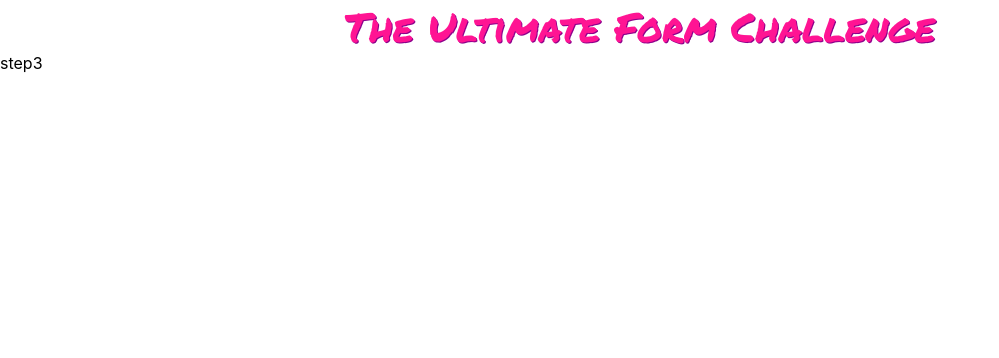
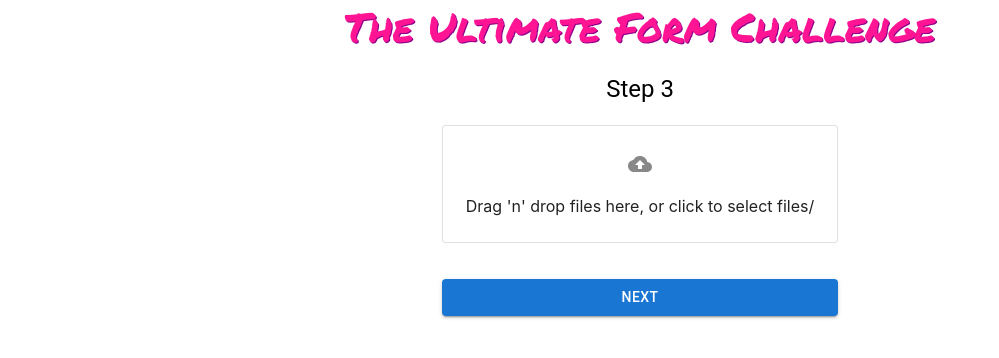
Before and after one commit to Saveliy113/react-hook-form, a React (Create React App) app: page /step3 in a window 1280 px wide. Shown: the top 358 px of the page, without its empty margins (0-999 px from the left). Built offline with nearby package versions, Linux system fonts and the light colour scheme.

Commit message:
Step3 finished

```diff
--- a/package.json
+++ b/package.json
@@ -6,6 +6,7 @@
     "@emotion/react": "^11.11.0",
     "@emotion/styled": "^11.11.0",
     "@hookform/resolvers": "^3.1.0",
+    "@mui/icons-material": "^5.11.16",
     "@mui/material": "^5.13.0",
     "@testing-library/jest-dom": "^5.16.5",
     "@testing-library/react": "^13.4.0",
@@ -13,6 +14,7 @@
     "libphonenumber-js": "^1.10.30",
     "react": "^18.2.0",
     "react-dom": "^18.2.0",
+    "react-dropzone": "^14.2.3",
     "react-hook-form": "^7.43.9",
     "react-router-dom": "^6.11.1",
     "react-scripts": "5.0.1",
--- /dev/null
+++ b/src/components/FileInput.jsx
@@ -0,0 +1,59 @@
+//REACT
+import React from 'react';
+
+//COMPONENTS
+import { Controller } from 'react-hook-form';
+import {
+  List,
+  ListItem,
+  ListItemIcon,
+  ListItemText,
+  Paper,
+} from '@mui/material';
+import Dropzone from 'react-dropzone';
+
+//ICONS
+import CloudUploadIcon from '@mui/icons-material/CloudUpload';
+import FileIcon from '@mui/icons-material/InsertDriveFile';
+
+//CSS
+import styles from './FileInput.module.scss';
+
+const FileInput = ({ control, name }) => {
+  return (
+    <Controller
+      name={name}
+      control={control}
+      defaultValue={[]}
+      render={({ field: { onChange, onBlur, value } }) => (
+        <>
+          <Dropzone onDrop={onChange}>
+            {({ getRootProps, getInputProps }) => (
+              <Paper
+                className={styles.dropzone}
+                variant="outlined"
+                {...getRootProps()}
+              >
+                <CloudUploadIcon className={styles.icon} />
+                <input {...getInputProps()} name={name} onBlur={onBlur} />
+                <p>Drag 'n' drop files here, or click to select files/</p>
+              </Paper>
+            )}
+          </Dropzone>
+          <List>
+            {value.map((file, index) => (
+              <ListItem key={index}>
+                <ListItemIcon>
+                  <FileIcon />
+                </ListItemIcon>
+                <ListItemText primary={file.name} secondary={file.size} />
+              </ListItem>
+            ))}
+          </List>
+        </>
+      )}
+    />
+  );
+};
+
+export default FileInput;
--- /dev/null
+++ b/src/components/FileInput.module.scss
@@ -0,0 +1,14 @@
+.dropzone {
+  background-color: #eee;
+  text-align: center;
+  cursor: pointer;
+  color: #333;
+  padding: 10px;
+  margin-top: 20px;
+}
+
+.icon {
+    margin-top: 16px;
+    color: #888;
+    font-size: 42px;
+}
--- a/src/components/Step3.jsx
+++ b/src/components/Step3.jsx
@@ -1,7 +1,34 @@
+//REACT
 import React from 'react';
+import { useForm } from 'react-hook-form';
+import { useNavigate } from 'react-router-dom';
+
+//COMPONENTS
+import MainContainer from './MainContainer';
+import Form from './Form';
+import { Typography } from '@mui/material';
+import FileInput from './FileInput';
+import PrimaryButton from './PrimaryButton';
 
 const Step3 = () => {
-  return <div>step3</div>;
+  const navigate = useNavigate();
+  const { control, handleSubmit } = useForm();
+
+  const onSubmit = (data) => {
+    navigate('/result');
+  };
+
+  return (
+    <MainContainer>
+      <Typography component="h2" variant="h5">
+        Step 3
+      </Typography>
+      <Form onSubmit={handleSubmit(onSubmit)}>
+        <FileInput name="files" control={control} />
+        <PrimaryButton>Next</PrimaryButton>
+      </Form>
+    </MainContainer>
+  );
 };
 
 export default Step3;
```
Also changed, not shown: 2 other files (tests, documents, lock files or other folders).
